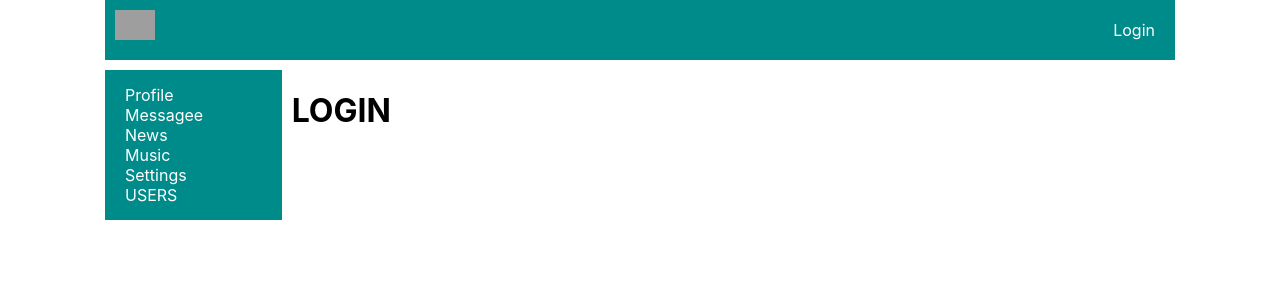
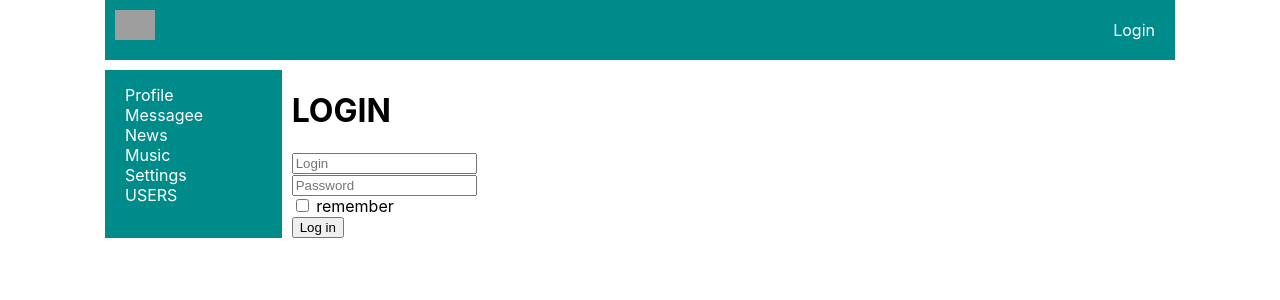
Before and after one commit to Anastasiya1982/socialsite, a React (Create React App) app: page /login in a window 1280 px wide. Shown: the top 300 px of the page. Built offline with nearby package versions, Linux system fonts and the light colour scheme; no server answers; grey boxes are pictures that could not be loaded.

Commit message:
редакс формы добавление библиотеки и форма в логине'

```diff
--- a/package.json
+++ b/package.json
@@ -13,6 +13,7 @@
     "react-router-dom": "^5.1.2",
     "react-scripts": "3.4.1",
     "redux": "^4.0.5",
+    "redux-form": "^8.3.6",
     "redux-thunk": "^2.3.0"
   },
   "scripts": {
--- a/src/components/Dialogs/Dialogs.jsx
+++ b/src/components/Dialogs/Dialogs.jsx
@@ -3,6 +3,7 @@ import s from './Dialogs.module.css';
 import DialogItem from "./DialogItem/DialogItem";
 import Message from "./Message/Message";
 import {Redirect} from "react-router-dom";
+import {Field, reduxForm, values} from "redux-form";
 
 
 
@@ -21,9 +22,16 @@ const Dialogs = (props)=>{
    let onSendMessageClick =()=>{
       props.sendMessage();
    }
+
+
+   let addNewMessage=(values)=>{
+        alert(values.newMessageBody);
+   }
+
   if(!props.isAuth){
       return <Redirect to={"/login"}  />
   };
+
     return (
 
         <div className={s.dialogs}>
@@ -32,15 +40,27 @@ const Dialogs = (props)=>{
             </div>
             <div className={s.messages}>
                 <div>{messagesElements}</div>
-                <div>
-                     <div><textarea  value={newMessageBody}
-                                     onChange={onNewMessageChange}
-                                     placeholder="Enter your message"/></div>
-                     <div><button onClick={onSendMessageClick}> Send</button></div>
-                </div>
+                  <AddMessageFormRedux  onSubmit={addNewMessage}/>
             </div>
         </div>
     );
 }
 
+const  AddMessageForm =(props)=>{
+    return(
+        <form onSubmit={props.handleSubmit}>
+            <div>
+                <div>
+                    <Field component="textarea" name ="newMessageBody" placeholder={"Enter your message"}></Field>
+
+                </div>
+                <div>
+                    <button> Send</button>
+                </div>
+            </div>
+        </form>
+    )
+}
+
+const AddMessageFormRedux=reduxForm({form:"dialogAddMessageForm"})(AddMessageForm);
 export default Dialogs;
--- a/src/components/Login/Login.jsx
+++ b/src/components/Login/Login.jsx
@@ -1,7 +1,35 @@
 
 import React from "react";
+import {Field, reduxForm} from "redux-form";
 
-const Login=(props)=>{
-  return<h1>LOGIN</h1>
+const LoginForm = (props) => {
+  return (
+      <form onSubmit={props.handleSubmit}>
+        <div>
+          <Field placeholder={"Login"} name={"login"} component={"input"}/>
+        </div>
+        <div>
+          <Field placeholder={"Password"} name={"password"} component={"input"}/>
+        </div>
+        <div>
+          <Field component={"input"} name={"rememberMe"} type={"checkbox"}/> remember
+        </div>
+        <div>
+          <button>Log in</button>
+        </div>
+      </form>
+  )
+}
+
+const LoginReduxForm = reduxForm({form:'login'})(LoginForm)
+
+const Login = (props) => {
+    const onSubmit=(formData)=>{
+        console.log(formData)
+    }
+  return <div>
+            <h1>LOGIN </h1>
+                <LoginReduxForm onSubmit={onSubmit}/>
+          </div>
 }
 export default Login;
--- a/src/components/Profile/ProfileInfo/ProfileStatus.js
+++ b/src/components/Profile/ProfileInfo/ProfileStatus.js
@@ -28,6 +28,15 @@ class ProfileStatus extends React.Component {
        });
     }
 
+
+    componentDidUpdate(prevProps, prevState) {
+        if (prevProps.status !== this.props.status) {
+            this.setState({
+                status: this.props.status
+            })
+        }
+    }
+
     render() {
 
         return (
--- a/src/redux/profile-reducer.js
+++ b/src/redux/profile-reducer.js
@@ -57,9 +57,8 @@ export const addPostActionCreator=()=>({ type:ADD_POST});
 export const updateNewPostTextActionCreator=(text)=>({
     type:UPDATE_NEW_POST_TEXT, newText:text});
 export  const setStatusAC=(status)=>({type:SET_STATUS,status});
+export const setUserProfile=(profile)=>({type:SET_USER_PROFILE,profile});
 
-
-export const setUserProfile=(profile)=>({type:SET_USER_PROFILE,profile});
 //создаем  thunkCreator для получения профилей юзеров
 export const getUserProfile=(userId)=>(dispatch)=>{
     usersAPI.getProfile(userId)
--- a/src/redux/redux-store.js
+++ b/src/redux/redux-store.js
@@ -5,13 +5,15 @@ import sidebarReducer from "./sidebar-reducer";
 import usersReducer from './users-reducer';
 import authReducer from "./auth-reducer";
 import thunkMiddleware from 'redux-thunk';
+import {reducer as formReducer} from "redux-form";
 
 let reducers=combineReducers({
     profilePage:profileReducer,
     dialogsPage:dialogsReducer,
     sidebar:sidebarReducer,
     usersPage:usersReducer,
-    auth:authReducer
+    auth:authReducer,
+    form:formReducer
 });
 
 
```
Also changed, not shown: 1 other file (tests, documents, lock files or other folders).
